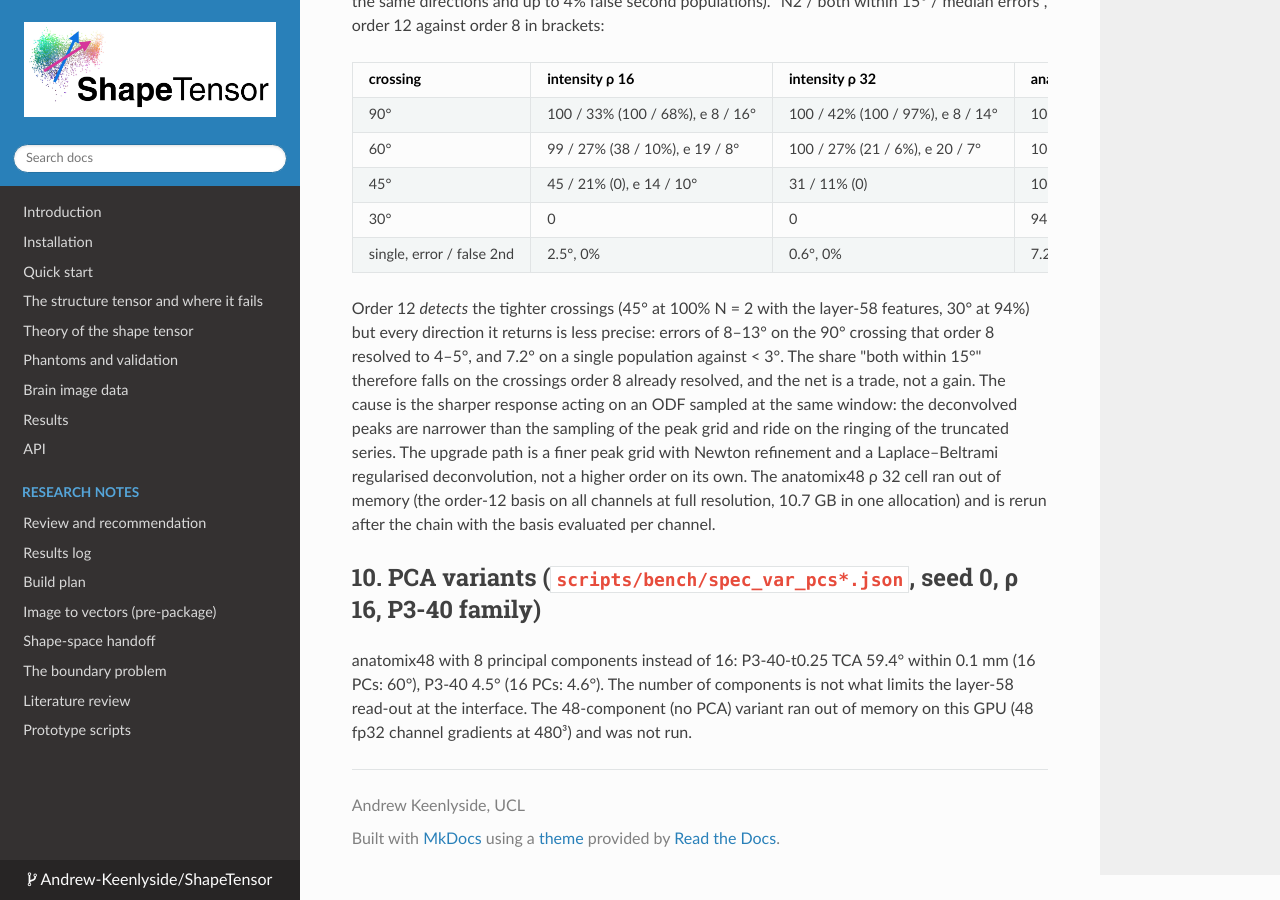
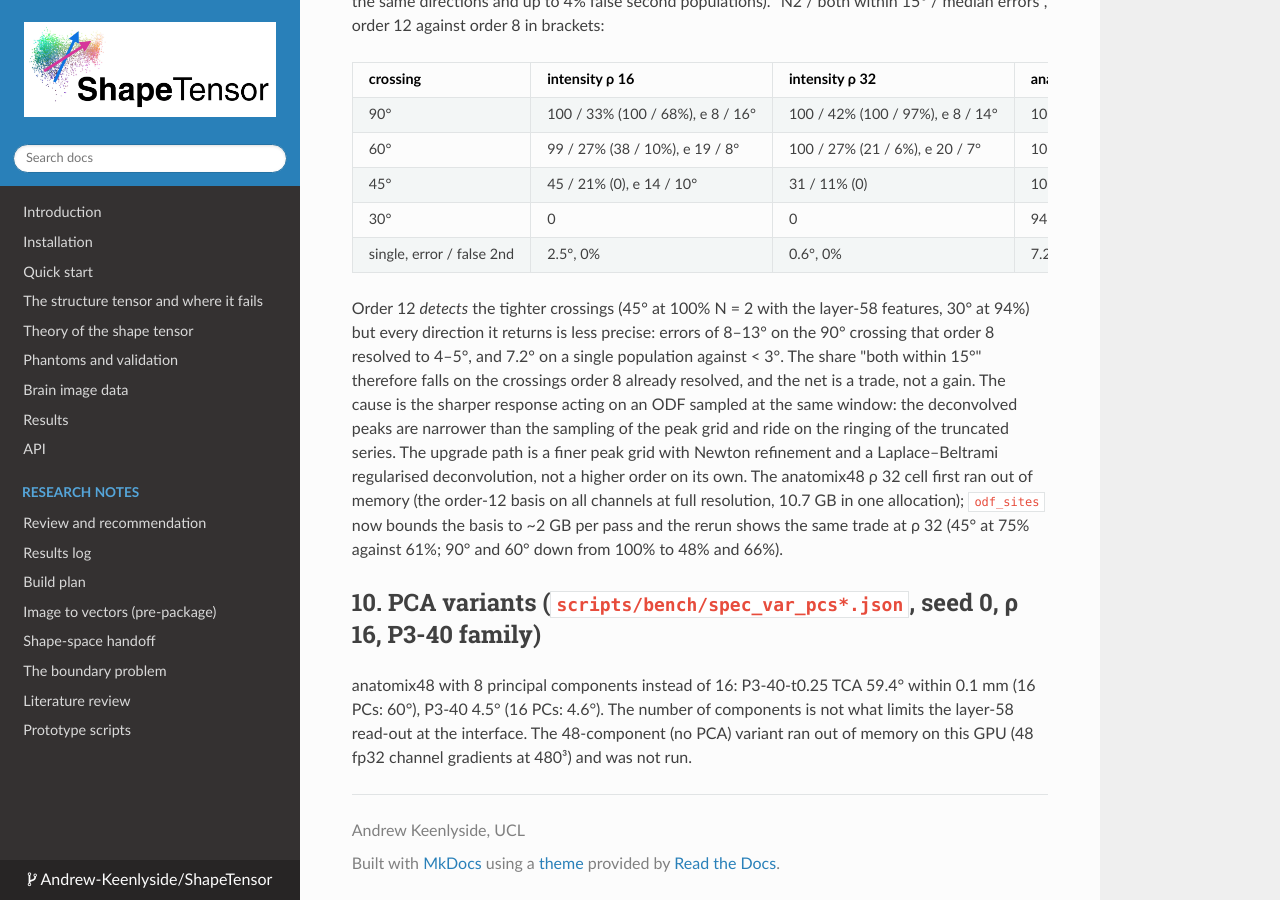
Before and after one commit to Andrew-Keenlyside/ShapeTensor, an MkDocs documentation site: the page built from docs/TCA_FIELD_RESULTS.md, in a window 1280 px wide and 900 px high, scrolled down 7500 px. Built offline with MkDocs 1.6.1, drawn with Linux system fonts in a browser that asks for light colours; nearby versions of some CDN libraries.

Commit message:
Results log §9: order 12 at rho 32

```diff
--- a/docs/TCA_FIELD_RESULTS.md
+++ b/docs/TCA_FIELD_RESULTS.md
@@ -249,13 +249,13 @@
 directions and up to 4% false second populations). "N2 / both within 15° / median errors", order 12 against order 8
 in brackets:
 
-| crossing | intensity ρ 16 | intensity ρ 32 | anatomix48 ρ 16 |
-|---|---|---|---|
-| 90° | 100 / 33% (100 / 68%), e 8 / 16° | 100 / 42% (100 / 97%), e 8 / 14° | 100 / 36% (100 / 90%), e 10 / 13° |
-| 60° | 99 / 27% (38 / 10%), e 19 / 8° | 100 / 27% (21 / 6%), e 20 / 7° | 100 / 63% (98 / 93%), e 9 / 9° |
-| 45° | 45 / 21% (0), e 14 / 10° | 31 / 11% (0) | 100 / **70%** (44 / 41%), e 9 / 10° |
-| 30° | 0 | 0 | 94 / 36% (—), e 7 / 19° |
-| single, error / false 2nd | 2.5°, 0% | 0.6°, 0% | 7.2°, 0% |
+| crossing | intensity ρ 16 | intensity ρ 32 | anatomix48 ρ 16 | anatomix48 ρ 32 |
+|---|---|---|---|---|
+| 90° | 100 / 33% (100 / 68%), e 8 / 16° | 100 / 42% (100 / 97%), e 8 / 14° | 100 / 36% (100 / 90%), e 10 / 13° | 100 / 48% (100 / 100%), e 8 / 13° |
+| 60° | 99 / 27% (38 / 10%), e 19 / 8° | 100 / 27% (21 / 6%), e 20 / 7° | 100 / 63% (98 / 93%), e 9 / 9° | 100 / 66% (100 / 100%), e 8 / 9° |
+| 45° | 45 / 21% (0), e 14 / 10° | 31 / 11% (0) | 100 / **70%** (44 / 41%), e 9 / 10° | 100 / **75%** (61 / 61%), e 6 / 10° |
+| 30° | 0 | 0 | 94 / 36% (—), e 7 / 19° | 96 / 38% (—), e 7 / 21° |
+| single, error / false 2nd | 2.5°, 0% | 0.6°, 0% | 7.2°, 0% | 7.2°, 0% |
 
 Order 12 *detects* the tighter crossings (45° at 100% N = 2 with the layer-58 features, 30° at 94%) but every
 direction it returns is less precise: errors of 8–13° on the 90° crossing that order 8 resolved to 4–5°, and 7.2° on a
@@ -263,9 +263,9 @@
 resolved, and the net is a trade, not a gain. The cause is the sharper response acting on an ODF sampled at the
 same window: the deconvolved peaks are narrower than the sampling of the peak grid and ride on the ringing of the
 truncated series. The upgrade path is a finer peak grid with Newton refinement and a Laplace–Beltrami regularised
-deconvolution, not a higher order on its own. The anatomix48 ρ 32 cell ran out of memory (the order-12 basis on
-all channels at full resolution, 10.7 GB in one allocation) and is rerun after the chain with the basis evaluated per
-channel.
+deconvolution, not a higher order on its own. The anatomix48 ρ 32 cell first ran out of memory (the order-12 basis on
+all channels at full resolution, 10.7 GB in one allocation); `odf_sites` now bounds the basis to ~2 GB per pass and
+the rerun shows the same trade at ρ 32 (45° at 75% against 61%; 90° and 60° down from 100% to 48% and 66%).
 
 ## 10. PCA variants (`scripts/bench/spec_var_pcs*.json`, seed 0, ρ 16, P3-40 family)
 
```
